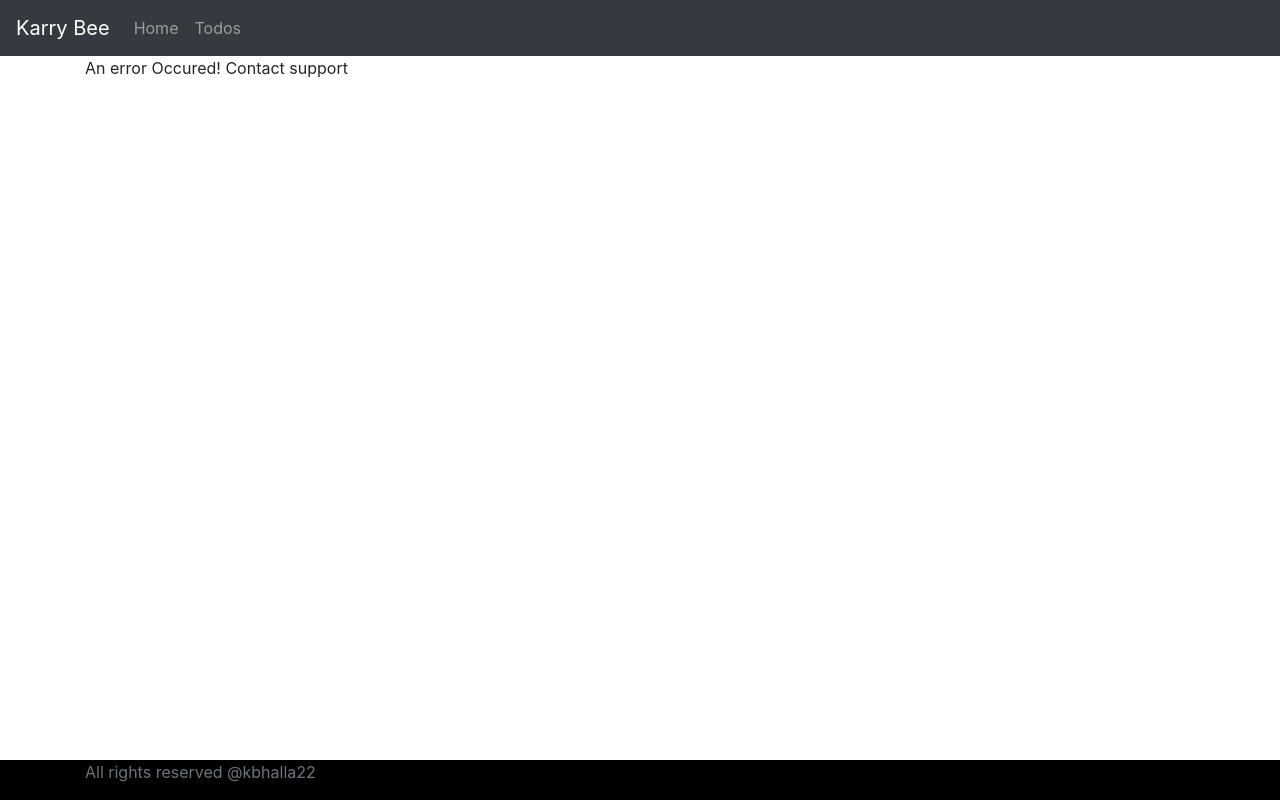
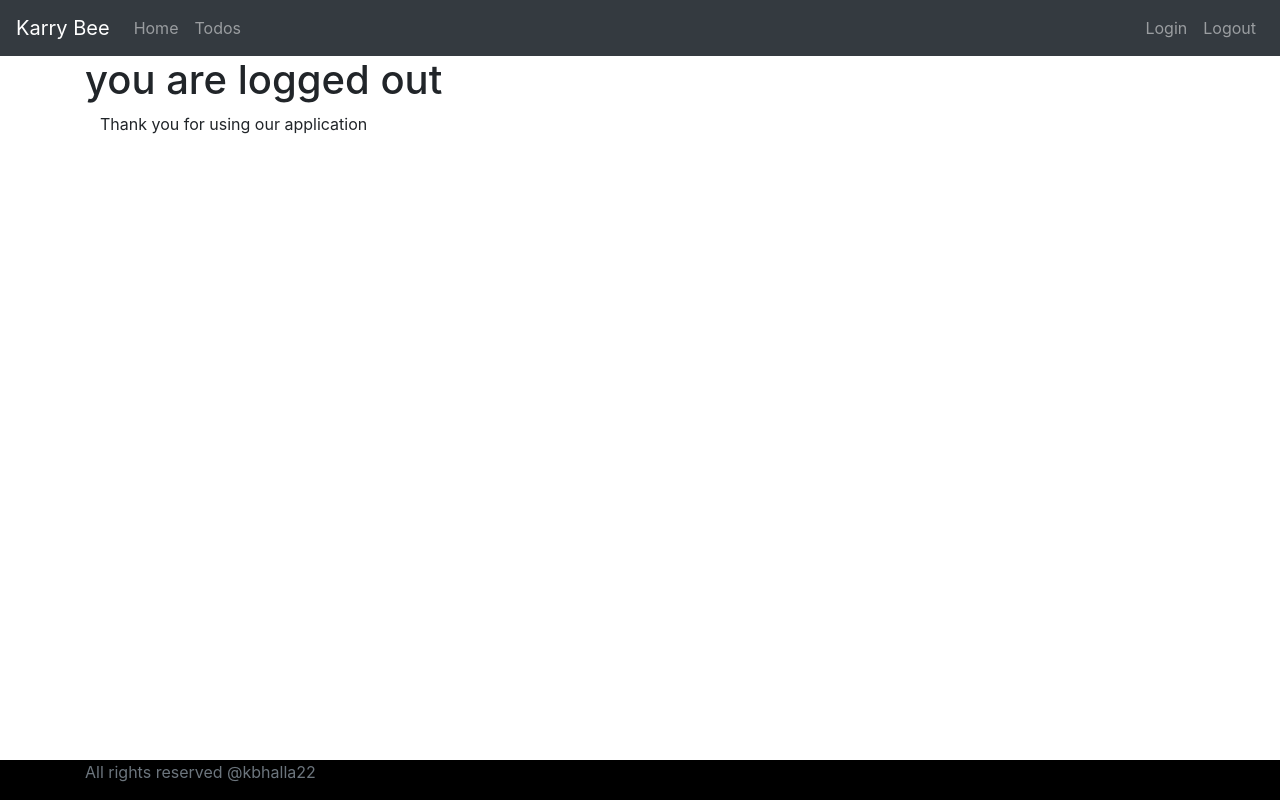
Before and after one commit to kbhalla22/ToDo-Angular-SpringBoot, an Angular app: page /logout in a window 1280 px wide. Built offline with nearby package versions, Linux system fonts and the light colour scheme.

Commit message:
added the logout functionality

```diff
--- a/src/app/app-routing.module.ts
+++ b/src/app/app-routing.module.ts
@@ -4,12 +4,14 @@
 import { WelcomeComponent } from './welcome/welcome.component';
 import { ErrorComponent } from './error/error.component';
 import { ListTodosComponent } from './list-todos/list-todos.component';
+import { LogoutComponent } from './logout/logout.component';
 
 //welcome
 const routes: Routes = [{path:'',component:LoginComponent},
   {path:'login',component:LoginComponent},
 {path:'welcome/:name',component:WelcomeComponent},
 {path:'todos',component:ListTodosComponent},
+{path:'logout',component:LogoutComponent},
 {path:'**',component:ErrorComponent}
 ];
 
--- a/src/app/app.module.ts
+++ b/src/app/app.module.ts
@@ -10,6 +10,7 @@
 import { ListTodosComponent } from './list-todos/list-todos.component';
 import { MenuComponent } from './menu/menu.component';
 import { FooterComponent } from './footer/footer.component';
+import { LogoutComponent } from './logout/logout.component';
 
 @NgModule({
   declarations: [
@@ -19,7 +20,8 @@
     ErrorComponent,
     ListTodosComponent,
     MenuComponent,
-    FooterComponent
+    FooterComponent,
+    LogoutComponent
   ],
   imports: [
     BrowserModule,
--- /dev/null
+++ b/src/app/logout/logout.component.html
@@ -0,0 +1,4 @@
+<h1>you are logged out</h1>
+<div class="container">
+  Thank you for using our application
+</div>
--- /dev/null
+++ b/src/app/logout/logout.component.ts
@@ -0,0 +1,17 @@
+import { Component, OnInit } from '@angular/core';
+import { HardcodedAuthenticationService } from '../service/hardcoded-authentication.service';
+
+@Component({
+  selector: 'app-logout',
+  templateUrl: './logout.component.html',
+  styleUrls: ['./logout.component.css']
+})
+export class LogoutComponent implements OnInit {
+
+  constructor(private hardcodedAuthenticationService: HardcodedAuthenticationService) { }
+
+  ngOnInit() {
+this.hardcodedAuthenticationService.logout();
+  }
+
+}
--- a/src/app/menu/menu.component.html
+++ b/src/app/menu/menu.component.html
@@ -8,8 +8,8 @@
     <li><a *ngIf="hardcodedAuthenticationService.isUserLoggedIn" routerLink="/todos" class="nav-link">Todos</a></li>
   </ul>
   <ul class="navbar-nav" class="navbar-nav navbar-collapse justify-content-end">
-    <li><a *ngIf="!hardcodedAuthenticationService.isUserLoggedIn" routerLink="/login" class="nav-link">Login</a></li>
-    <li><a *ngIf="!hardcodedAuthenticationService.isUserLoggedIn  " routerLink="/logout" class="nav-link">Logout</a></li>
+    <li><a *ngIf="hardcodedAuthenticationService.isUserLoggedIn" routerLink="/login" class="nav-link">Login</a></li>
+    <li><a *ngIf="hardcodedAuthenticationService.logout " routerLink="/logout" class="nav-link">Logout</a></li>
   </ul>
 </nav>
 
--- a/src/app/service/hardcoded-authentication.service.ts
+++ b/src/app/service/hardcoded-authentication.service.ts
@@ -19,4 +19,7 @@
 let user=sessionStorage.getItem('authenticateUser')
 return!(user===null);
   }
+  logout(){
+    sessionStorage.removeItem('authenticateUser')
+  }
 }
```
Also changed, not shown: src/app/logout/logout.component.css (added), 1 other file (tests, documents, lock files or other folders).
